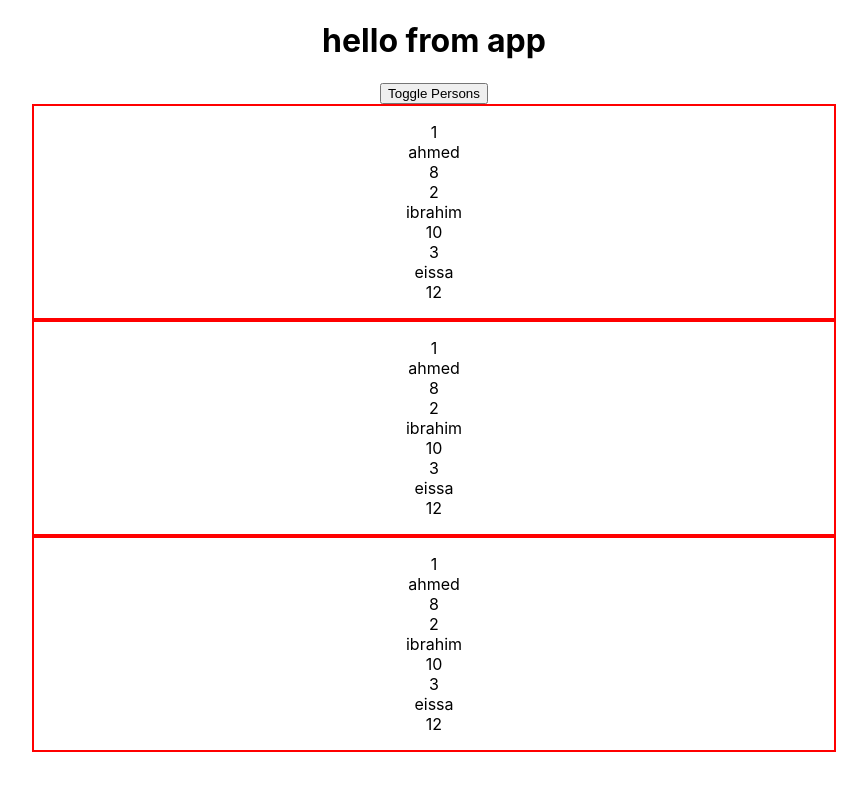
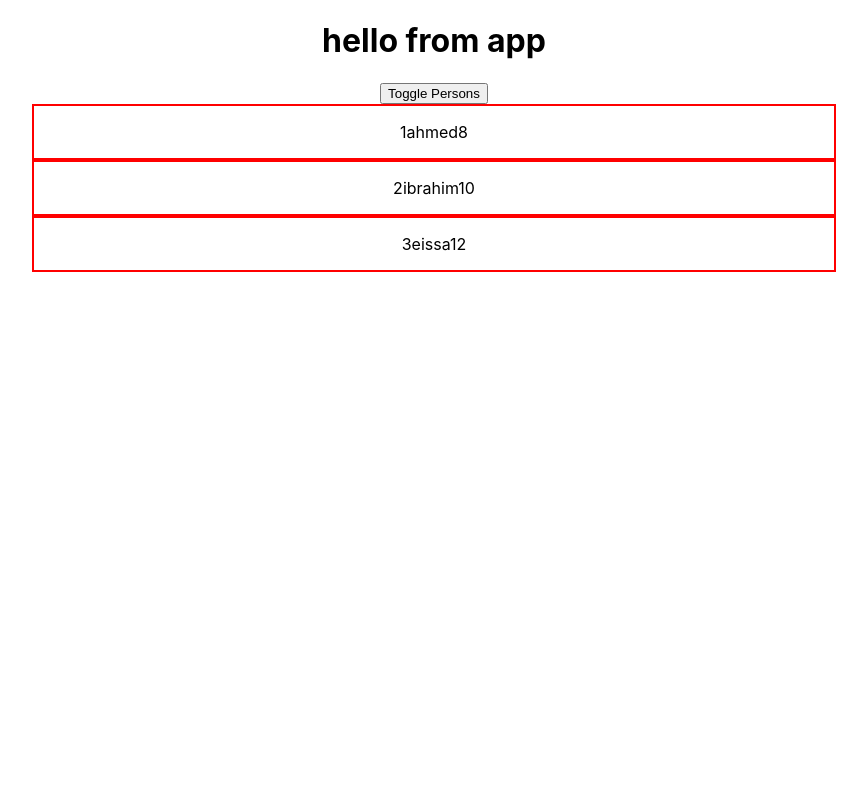
Before and after one commit to shiccorama/burger_king, a React (Create React App) app: page / in a window 1280 px wide. Both pictures are taken after a click on the button "Toggle Persons". Shown: the top 790 px of the page, without its empty margins (206-1073 px from the left). Built offline with nearby package versions, Linux system fonts and the light colour scheme.

Commit message:
third_commit

```diff
--- a/src/App.js
+++ b/src/App.js
@@ -27,26 +27,21 @@ class App extends Component {
     if (this.state.showPersons){
       persons_to_show = (
         <div>
-            <Person
-                send_state={this.state.persons}
-                id={this.state.persons[0].id}
-                name={this.state.persons[0].name}
-                age={this.state.persons[0].age}
-            />
-            <Person
-                send_state={this.state.persons}
-                id=  {this.state.persons[0].id}
-                name={this.state.persons[0].name}
-                age= {this.state.persons[0].age}
-            />
-            <Person
-                send_state={this.state.persons}
-                id={this.state.persons[0].id}
-                name={this.state.persons[0].name}
-                age={this.state.persons[0].age}
-            />
+
+          { this.state.persons.map((i) => {
+              return(
+                <Person
+                  key = {Math.random()}
+                  id = {i.id}
+                  name = {i.name}
+                  age = {i.age}
+                />
+              )
+            })
+          }
+
         </div>
-      )
+      );
 
     };
 
--- a/src/Components/Person/Person.js
+++ b/src/Components/Person/Person.js
@@ -4,20 +4,24 @@ import "./Person.css";
 
 const Person = (props) => {
 
-    const recieved_state = props.send_state;
-    const all_persons_arr = recieved_state.map((i) => {
-        return(
-            <div key={Math.random()}>
-                <div>{i.id}</div>
-                <div>{i.name}</div>
-                <div>{i.age}</div>
-            </div>
-        )
-    });
+    // const received_state = props.send_state;
+    // const all_persons_arr = received_state.map((i) => {
+    //     return(
+    //         <div key={Math.random()}>
+    //             <div>{i.id}</div>
+    //             <div>{i.name}</div>
+    //             <div>{i.age}</div>
+    //         </div>
+    //     )
+    // });
 
         return(
             <div className="Person">
-                <div> {all_persons_arr} </div>
+                <div>
+                    {props.id}
+                    {props.name}
+                    {props.age}
+                </div>
             </div>
         )
 
```
